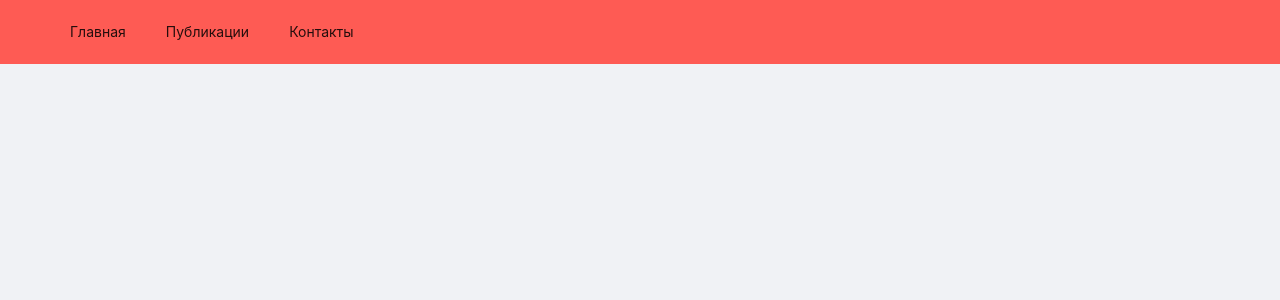
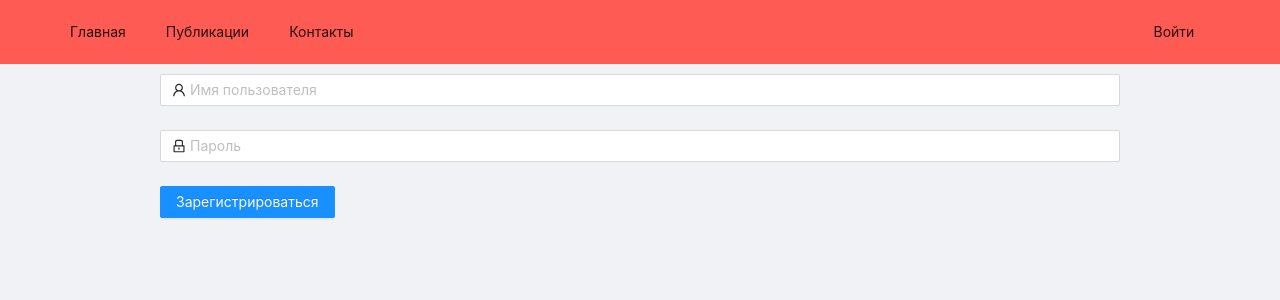
Before and after one commit to doker696/schoolReport, a React (Create React App) app in the folder frontend/: page /register in a window 1280 px wide. Shown: the top 300 px of the page. Built offline with nearby package versions, Linux system fonts and the light colour scheme.

Commit message:
Add login and register

```diff
--- a/frontend/src/App.tsx
+++ b/frontend/src/App.tsx
@@ -1,4 +1,4 @@
-import React from 'react';
+import React, {useEffect, useState} from 'react';
 import './App.scss';
 import { BrowserRouter, Route, Routes } from 'react-router-dom';
 import Main from './pages/Main';
@@ -6,20 +6,29 @@ import { Layout } from 'antd';
 import Header from './components/Header';
 import Contacts from './pages/Contacts';
 import Publications from "./pages/Publications";
+import Login from "./pages/Login";
+import Register from "./pages/Register";
 
 function App() {
+  const [isAuthenticate, setIsAuthenticate] = useState(false)
+  const [isAdmin, setIsAdmin] = useState(false)
+  useEffect(() => {
+    if (!isAuthenticate) setIsAdmin(false)
+  }, [isAuthenticate])
   return (
     <BrowserRouter>
       <Layout>
-        <Header />
+        <Header isAuthenticate={isAuthenticate} setIsAuthenticate={setIsAuthenticate}/>
         <Layout style={{ minHeight: 'calc(100vh - 64px)' }}>
           <Layout.Content
             style={{ padding: '10px 160px' }}
           >
             <Routes>
-              <Route path='/' element={<Main />} />
+              <Route path='/' element={<Main isAdmin={isAdmin}/>} />
               <Route path='/contacts' element={<Contacts />} />
               <Route path='/publications' element={<Publications />} />
+              <Route path='/login' element={<Login isAuthenticate={isAuthenticate} setIsAuthenticate={setIsAuthenticate} setIsAdmin={setIsAdmin} />} />
+              <Route path='/register' element={<Register isAuthenticate={isAuthenticate} setIsAuthenticate={setIsAuthenticate} setIsAdmin={setIsAdmin} />} />
             </Routes>
           </Layout.Content>
         </Layout>
--- a/frontend/src/api/index.tsx
+++ b/frontend/src/api/index.tsx
@@ -1,6 +1,6 @@
 import axios from 'axios'
 import React from 'react'
-import { CreateLessonDTO } from '../dto'
+import {CreateLessonDTO, LoginDTO} from '../dto'
 
 const api = 'http://127.0.0.1:3000'
 
@@ -29,3 +29,11 @@ export const getSchedules = () => {
 export const getSchedulesAssignations = () => {
     return axios.get(`${api}/schedule_assignations`)
 }
+
+export const login = (data: LoginDTO) => {
+    return axios.post(`${api}/login`, data)
+}
+
+export const register = (data: LoginDTO) => {
+    return axios.post(`${api}/register`, data)
+}
--- a/frontend/src/components/Header.tsx
+++ b/frontend/src/components/Header.tsx
@@ -2,7 +2,15 @@ import {Col, Layout, Menu, Row} from 'antd';
 import React from 'react';
 import {Link} from 'react-router-dom';
 
-const Header = () => {
+type Props = {
+  isAuthenticate: boolean;
+  setIsAuthenticate: (value: boolean) => void;
+};
+
+const Header = (props: Props) => {
+  const logout = () => {
+    props.setIsAuthenticate(false)
+  }
   return (
     <Layout.Header className='header'>
       <Row gutter={2} align='middle'>
@@ -19,6 +27,20 @@ const Header = () => {
             </Menu.Item>
           </Menu>
         </Col>
+        <Col offset={14} span={2}>
+          <Menu className='menu' mode='horizontal' >
+
+            {props.isAuthenticate?
+              <Menu.Item key='logout' onClick={logout}>
+                Выйти
+              </Menu.Item>
+              :
+              <Menu.Item key='login'>
+                <Link to={'/login'}>Войти</Link>
+              </Menu.Item>
+            }
+          </Menu>
+        </Col>
 
       </Row>
     </Layout.Header>
--- a/frontend/src/dto/index.tsx
+++ b/frontend/src/dto/index.tsx
@@ -35,3 +35,8 @@ export type CreateLessonDTO = {
   start_time?: string;
   end_time?: string;
 };
+
+export type LoginDTO = {
+  username?: string;
+  password?: string;
+};
--- a/frontend/src/index.css
+++ b/frontend/src/index.css
@@ -6,3 +6,16 @@ body {
   -webkit-font-smoothing: antialiased;
   -moz-osx-font-smoothing: grayscale;
 }
+
+#components-form-demo-normal-login .login-form {
+  max-width: 300px;
+}
+#components-form-demo-normal-login .login-form-forgot {
+  float: right;
+}
+#components-form-demo-normal-login .ant-col-rtl .login-form-forgot {
+  float: left;
+}
+#components-form-demo-normal-login .login-form-button {
+  width: 100%;
+}
--- /dev/null
+++ b/frontend/src/pages/Login.tsx
@@ -0,0 +1,56 @@
+import {Button, Form, Input, Typography} from 'antd';
+import {LockOutlined, UserOutlined} from '@ant-design/icons';
+import {login} from "../api";
+import {Link} from "react-router-dom";
+
+type Props = {
+  isAuthenticate: boolean;
+  setIsAuthenticate: (value: boolean) => void;
+  setIsAdmin: (value: boolean) => void;
+};
+
+const Login = (props: Props) => {
+  const onFinish = (values: any) => {
+    login({username: values.username, password: values.password}).then((res) => {
+      if (res.status == 200) {
+        props.setIsAuthenticate(true)
+        props.setIsAdmin(res.data.is_admin === 1)
+      }
+      console.log(res.data)
+    });
+  };
+
+  return (
+    <Form
+      name="normal_login"
+      className="login-form"
+      initialValues={{ remember: true }}
+      onFinish={onFinish}
+    >
+      <Form.Item
+        name="username"
+        rules={[{ required: true, message: 'Пожалуйста введите имя пользователя!' }]}
+      >
+        <Input prefix={<UserOutlined className="site-form-item-icon" />} placeholder="Имя пользователя" />
+      </Form.Item>
+      <Form.Item
+        name="password"
+        rules={[{ required: true, message: 'Пожалуйста введите пароль!' }]}
+      >
+        <Input
+          prefix={<LockOutlined className="site-form-item-icon" />}
+          type="password"
+          placeholder="Пароль"
+        />
+      </Form.Item>
+
+      <Form.Item>
+        <Button type="primary" htmlType="submit" className="login-form-button">
+          Войти
+        </Button>
+        <Typography.Text> или </Typography.Text><Link to="/register">Зарегистрироваться!</Link>
+      </Form.Item>
+    </Form>
+  );
+};
+export default Login;
--- a/frontend/src/pages/Main.tsx
+++ b/frontend/src/pages/Main.tsx
@@ -17,7 +17,12 @@ import {
 import { LeftOutlined, RightOutlined } from '@ant-design/icons';
 
 
+type Props = {
+  isAdmin: boolean;
+}
+
 const generateDateItem = (
+  isAdmin: boolean,
   dateNow: string,
   handleModalOpen: (
     id?: number,
@@ -74,7 +79,7 @@ const generateDateItem = (
         locale={{ emptyText: 'Нет занятий!' }}
         renderItem={(item) => (
           <List.Item
-            onClick={() => handleModalOpen(item.id, { ...item, date })}
+            onClick={() => isAdmin && handleModalOpen(item.id, { ...item, date })}
             className='listItem'
           >
             <Row key={i}>
@@ -93,6 +98,7 @@ const generateDateItem = (
   );
 };
 const generateStartDateItems = (
+  isAdmin: boolean,
   offset: number,
   setDateItems: Dispatch<SetStateAction<JSX.Element[]>>,
   handleModalOpen: (
@@ -120,6 +126,7 @@ const generateStartDateItems = (
   for (let i = 0; i < 7; i++) {
     items.push(
       generateDateItem(
+        isAdmin,
         startDate,
         handleModalOpen,
         i,
@@ -134,7 +141,7 @@ const generateStartDateItems = (
   setDateItems(items);
 };
 
-const Main = () => {
+const Main = (props: Props) => {
   const [dateItems, setDateItems] = useState<JSX.Element[]>([]);
   const [openModal, setOpenModal] = useState(false);
   const [modalData, setModalData] = useState<Partial<CreateLessonDTO>>({});
@@ -188,6 +195,7 @@ const Main = () => {
     console.log('regenerate');
 
     generateStartDateItems(
+      props.isAdmin,
       offset,
       setDateItems,
       handleModalOpen,
@@ -197,7 +205,7 @@ const Main = () => {
       groups,
       schedulesAssignations
     );
-  }, [offset, classrooms, groups, schedules, schedulesAssignations, subject]);
+  }, [offset, classrooms, groups, schedules, schedulesAssignations, subject, props]);
 
   const groupsOptions: any[] = groups.map((el) => ({
     label: el.name,
@@ -246,7 +254,7 @@ const Main = () => {
     <div>
       <Row justify='end' style={{ marginBottom: '10px' }}>
         <Col pull={1}>
-          <Button onClick={() => handleModalOpen()}>Добавить занятие</Button>
+          {props.isAdmin && <Button onClick={() => handleModalOpen()}>Добавить занятие</Button>}
         </Col>
       </Row>
       <Row justify='space-around' align='middle'>
--- /dev/null
+++ b/frontend/src/pages/Register.tsx
@@ -0,0 +1,54 @@
+import {Button, Form, Input} from 'antd';
+import {LockOutlined, UserOutlined} from '@ant-design/icons';
+import {register} from "../api";
+
+type Props = {
+  isAuthenticate: boolean;
+  setIsAuthenticate: (value: boolean) => void;
+  setIsAdmin: (value: boolean) => void;
+};
+
+const Register = (props: Props) => {
+  const onFinish = (values: any) => {
+    register({username: values.username, password: values.password}).then((res) => {
+      if (res.status == 200) {
+        props.setIsAuthenticate(true)
+        props.setIsAdmin(res.data.is_admin === 1)
+      }
+      console.log(res.data)
+    });
+  };
+
+  return (
+    <Form
+      name="normal_login"
+      className="login-form"
+      initialValues={{ remember: true }}
+      onFinish={onFinish}
+    >
+      <Form.Item
+        name="username"
+        rules={[{ required: true, message: 'Пожалуйста введите имя пользователя!' }]}
+      >
+        <Input prefix={<UserOutlined className="site-form-item-icon" />} placeholder="Имя пользователя" />
+      </Form.Item>
+      <Form.Item
+        name="password"
+        rules={[{ required: true, message: 'Пожалуйста введите пароль!' }]}
+      >
+        <Input
+          prefix={<LockOutlined className="site-form-item-icon" />}
+          type="password"
+          placeholder="Пароль"
+        />
+      </Form.Item>
+
+      <Form.Item>
+        <Button type="primary" htmlType="submit" className="login-form-button">
+          Зарегистрироваться
+        </Button>
+      </Form.Item>
+    </Form>
+  );
+};
+export default Register;
```
Also changed, not shown: 1 other file (tests, documents, lock files or other folders).
